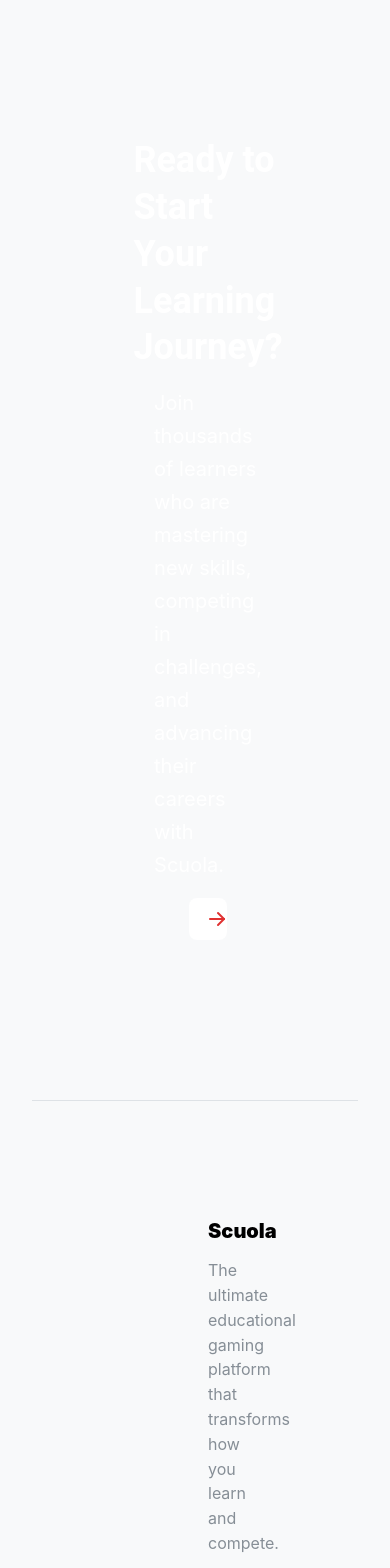
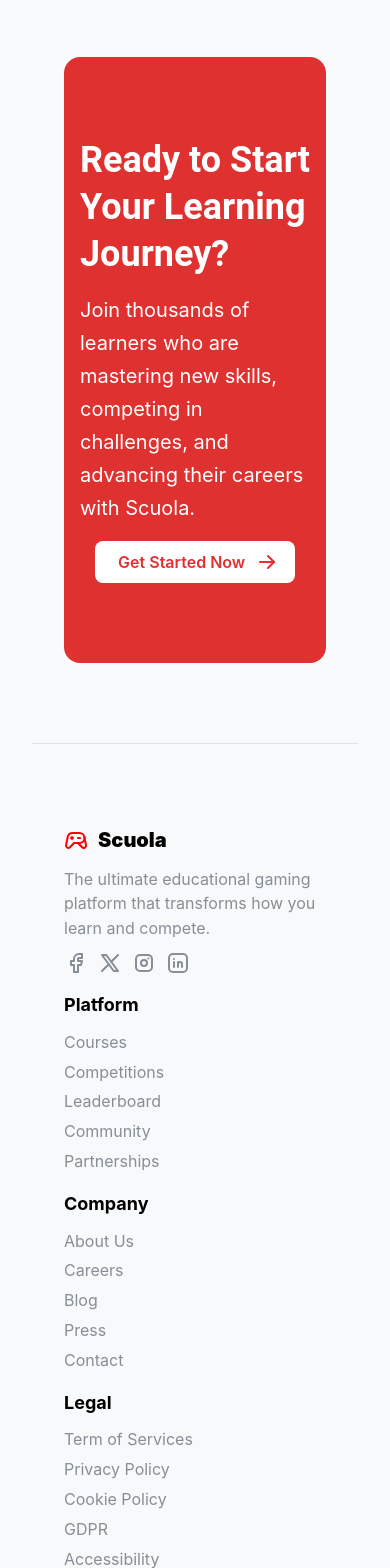
Before and after one commit to chickzilla/intania-hackathon, a Next.js app in the folder web/: page / in a window 390 px wide. Shown: the part 4840-6408 px from the top of the page. Built offline with nearby package versions, Linux system fonts and the light colour scheme.

Commit message:
feat: fix responsive

```diff
--- a/web/src/app/page.tsx
+++ b/web/src/app/page.tsx
@@ -318,8 +318,13 @@ export default function Home() {
           </Grid>
         </Container>
         <Container fluid mt="10rem">
-          <Paper bg="red.8" py="5rem" mx="10rem" radius="lg">
-            <Stack>
+          <Paper
+            bg="red.8"
+            py="5rem"
+            mx={{ base: "1rem", xs: "2rem", sm: "3rem", md: "4rem" }}
+            radius="lg"
+          >
+            <Stack mx={{ base: "1rem", xs: "2rem", sm: "3rem", md: "4rem" }}>
               <Center>
                 <Title c="white">Ready to Start Your Learning Journey?</Title>
               </Center>
@@ -346,7 +351,7 @@ export default function Home() {
         </Container>
         <Divider my="5rem" />
         <Container fluid>
-          <Grid mx="10rem">
+          <Grid mx={{ base: "1rem", xs: "2rem", sm: "3rem", md: "4rem" }}>
             <GridCol span={{ base: 12, md: 3 }}>
               <Stack gap="xs">
                 <Group gap="xs">
```
